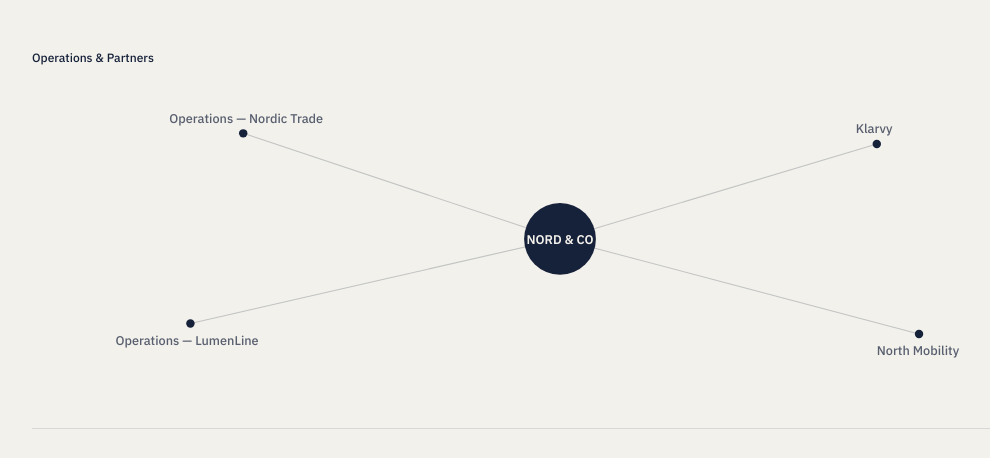
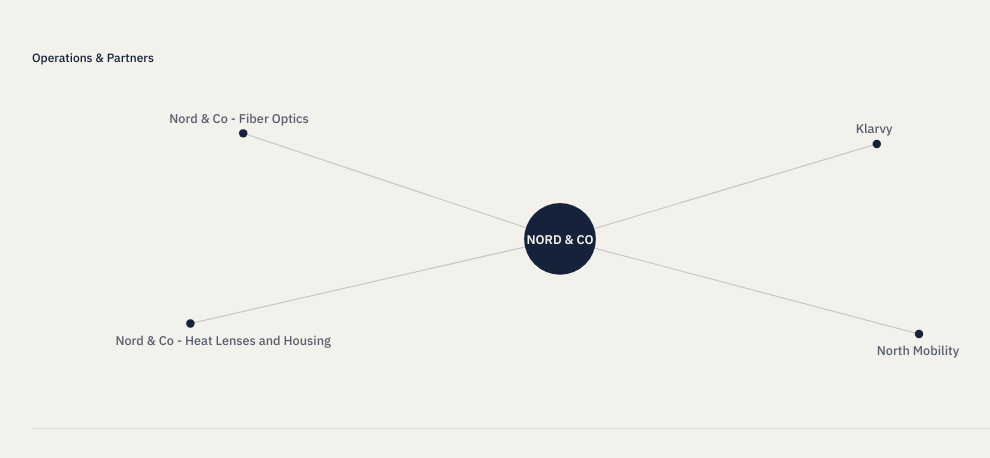
Before and after one commit to LOLAHAHS/nordnco, a plain HTML site: page index.html in a window 1280 px wide. Shown: the part 738-1196 px from the top of the page, without its empty margins (80-1070 px from the left). Drawn offline with Linux system fonts and the light colour scheme.

Commit message:
changes to operations & partners

```diff
--- a/index.html
+++ b/index.html
@@ -142,10 +142,10 @@ footer { padding: 40px 32px; border-top: 1px solid var(--ink-12); }
 
       <!-- outer nodes -->
       <circle class="node-dot" cx="200" cy="60" r="4"></circle>
-      <text class="node-label" x="130" y="50">Operations — Nordic Trade</text>
+      <text class="node-label" x="130" y="50">Nord & Co - Fiber Optics</text>
 
       <circle class="node-dot" cx="150" cy="240" r="4"></circle>
-      <text class="node-label" x="79" y="260">Operations — LumenLine</text>
+      <text class="node-label" x="79" y="260">Nord & Co - Heat Lenses and Housing </text>
 
       <circle class="node-dot" cx="800" cy="70" r="4"></circle>
       <text class="node-label" x="780" y="60" text-anchor="start">Klarvy</text>
```
